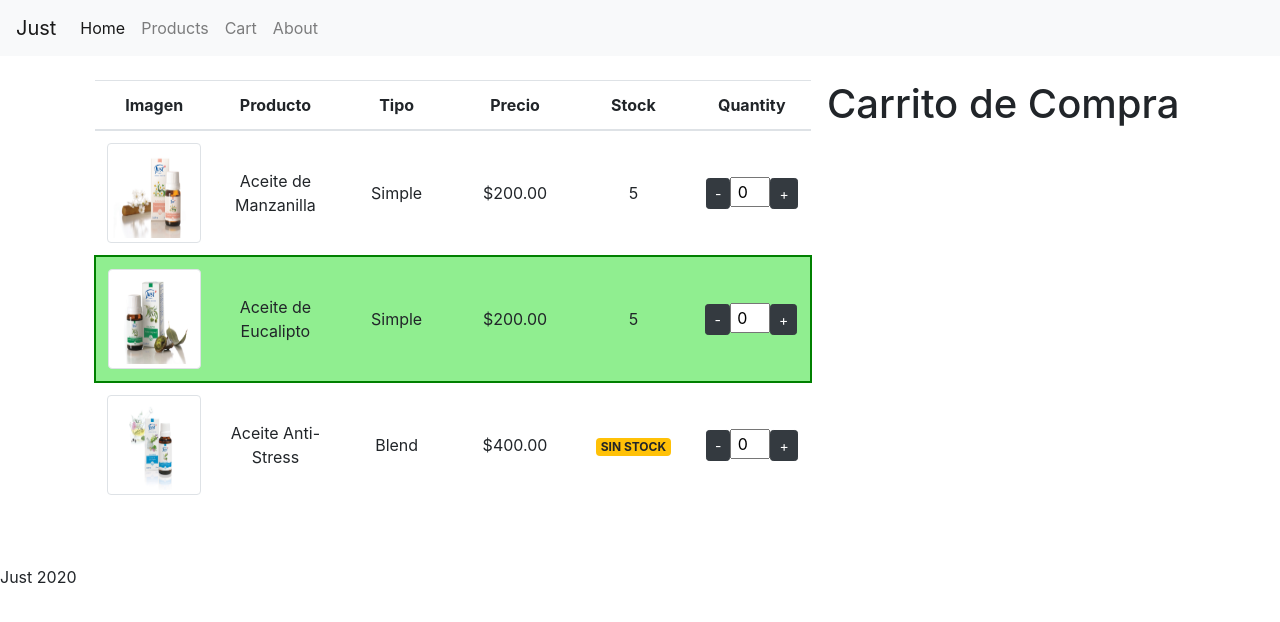
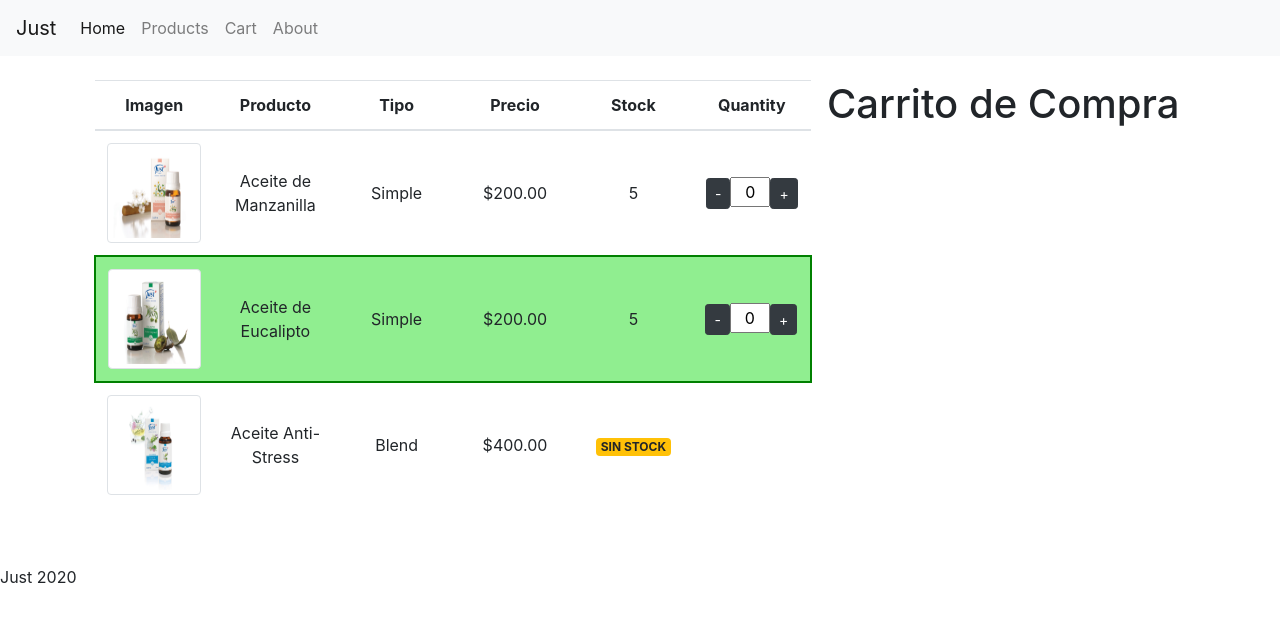
Before and after one commit to fedetandil/angular-just, an Angular app: page /oils in a window 1280 px wide. Shown: the top 622 px of the page. Built offline with nearby package versions, Linux system fonts and the light colour scheme.

Commit message:
ADDED: Componente input,cart y productos, MODIFIED: product-list // Componentes re-utilizables

```diff
--- a/src/app/app.module.ts
+++ b/src/app/app.module.ts
@@ -8,6 +8,7 @@ import {FormsModule} from '@angular/forms';
 import { JustCartComponent } from './just-cart/just-cart.component';
 import { JustProductsComponent } from './just-products/just-products.component';
 import { JustAboutComponent } from './just-about/just-about.component';
+import { InputIntegerComponent } from './input-integer/input-integer.component';
 
 @NgModule({
   declarations: [
@@ -15,7 +16,8 @@ import { JustAboutComponent } from './just-about/just-about.component';
     ProductListComponent,
     JustCartComponent,
     JustProductsComponent,
-    JustAboutComponent
+    JustAboutComponent,
+    InputIntegerComponent
   ],
   imports: [
     BrowserModule,
--- /dev/null
+++ b/src/app/input-integer/input-integer.component.html
@@ -0,0 +1,5 @@
+<button class="btn btn-dark btn-sm" (click)="downQuantity()">-</button>
+
+
+<input class="text-center" type="number" [(ngModel)]="quantity" (keyup)="changeQuantity($event) ">
+<button class="btn btn-dark btn-sm" (click)="upQuantity()">+</button>
--- /dev/null
+++ b/src/app/input-integer/input-integer.component.scss
@@ -0,0 +1,14 @@
+input{
+  max-width: 40px;
+}
+
+input::-webkit-outer-spin-button,
+input::-webkit-inner-spin-button {
+  -webkit-appearance: none;
+  margin: 0;
+}
+
+/* Firefox */
+input[type=number] {
+  -moz-appearance: textfield;
+}
--- /dev/null
+++ b/src/app/input-integer/input-integer.component.ts
@@ -0,0 +1,57 @@
+import {Component, EventEmitter, Input, OnInit, Output} from '@angular/core';
+import {Oil} from '../product-list/product';
+
+@Component({
+  selector: 'app-input-integer',
+  templateUrl: './input-integer.component.html',
+  styleUrls: ['./input-integer.component.scss']
+})
+export class InputIntegerComponent implements OnInit {
+
+  constructor() { }
+
+  @Input()
+  quantity: number;
+
+  @Input()
+  max: number;
+
+  @Output()
+  quantityChange: EventEmitter<number> = new EventEmitter<number>();
+
+  @Output()
+  maxReached: EventEmitter<string> = new EventEmitter<string>();
+
+  ngOnInit(): void {
+  }
+
+  upQuantity(): void{
+    if (this.max > this.quantity){
+      this.quantity++;
+      this.quantityChange.emit(this.quantity);
+    }else{
+      this.maxReached.emit('Maximo alcanzado');
+    }
+  }
+
+  downQuantity(): void{
+    if (this.quantity > 0){
+      this.quantity--;
+      this.quantityChange.emit(this.quantity);
+    }
+  }
+
+  changeQuantity(event): void{
+    if (this.quantity > this.max){
+      this.quantity = this.max;
+      this.quantityChange.emit(this.quantity);
+      this.maxReached.emit('Maximo alcanzado');
+
+    }else{
+      if (this.quantity < 0){
+        this.quantity = 0;
+        this.quantityChange.emit(this.quantity);
+      }
+    }
+  }
+}
--- a/src/app/product-list/product-list.component.html
+++ b/src/app/product-list/product-list.component.html
@@ -17,12 +17,7 @@
     <td scope="row" class="td-text">{{oil.price | currency}}</td>
     <td scope="row" class="td-text"><span class="badge badge-warning" *ngIf="oil.stock==0;else elseBlock">SIN STOCK</span></td>
     <ng-template #elseBlock>{{oil.stock}}</ng-template>
-    <td><button class="btn btn-dark btn-sm" (click)="downQuantity(oil)">-</button>
-
-
-        <input class="text-center" type="number" [(ngModel)]="oil.quantity" (keyup)="changeQuantity($event, oil)">
-
-      <button class="btn btn-dark btn-sm" (click)="upQuantity(oil)">+</button></td>
+    <td><app-input-integer [(quantity)]="oil.quantity" [max]="oil.stock" *ngIf="oil.stock" (maxReached)="maxReached($event)"></app-input-integer></td>
   </tr>
   </tbody>
 </table>
--- a/src/app/product-list/product-list.component.scss
+++ b/src/app/product-list/product-list.component.scss
@@ -8,9 +8,7 @@ td{
   vertical-align: middle;
 }
 
-input{
-  max-width: 40px;
-}
+
 .clearance{
   background-color: lightgreen;
   border: 2px solid green;
--- a/src/app/product-list/product-list.component.ts
+++ b/src/app/product-list/product-list.component.ts
@@ -40,26 +40,8 @@ export class ProductListComponent implements OnInit {
   ngOnInit(): void {
   }
 
-  upQuantity(oil: Oil): void{
-    if (oil.stock > oil.quantity){
-      oil.quantity++;
-    }
-  }
-
-  downQuantity(oil: Oil): void{
-    if (oil.quantity > 0){
-      oil.quantity--;
-    }
-  }
-
-  changeQuantity(event, oil: Oil): void{
-    if (oil.quantity > oil.stock){
-      oil.quantity = oil.stock;
-    }else{
-    if (oil.quantity < 0){
-      oil.quantity = 0;
-    }
-    }
+  maxReached(m: string): void{
+    alert(m);
   }
 
 }
```
